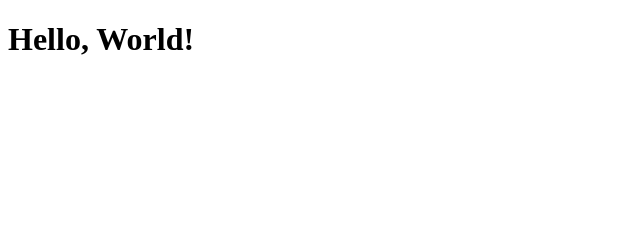
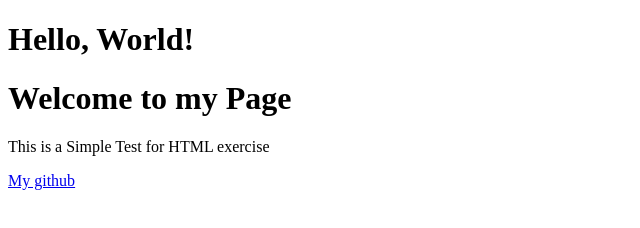
Before and after one commit to viniBenevides/viniBenevides.github.io, a plain HTML site: page index.html in a window 1280 px wide. Shown: the whole page, without its empty margins (0-640 px from the left). Drawn offline with Linux system fonts and the light colour scheme.

Commit message:
Add welcome header and test paragraphs to index.html
Added a welcome header and two paragraphs with a link.

```diff
--- a/index.html
+++ b/index.html
@@ -8,4 +8,7 @@
 <body>
     <h1>Hello, World!</h1>
 </body>
+    <h1>Welcome to my Page </h1>
+    <p> This is a Simple Test for HTML exercise </p>
+    <p><a href="https://github.com/viniBenevides/viniBenevides.github.io/blob/main/exercises/page-1.html"> My github </a></p>
 </html>
```
